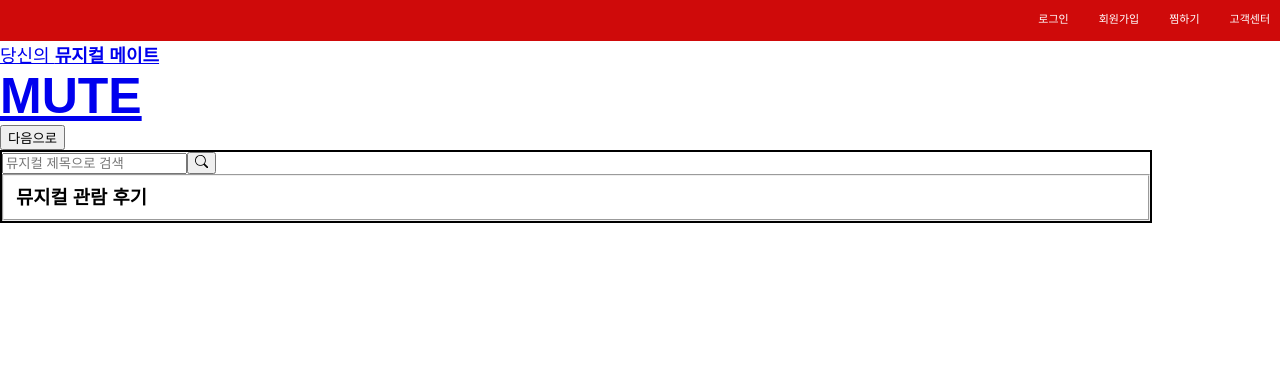
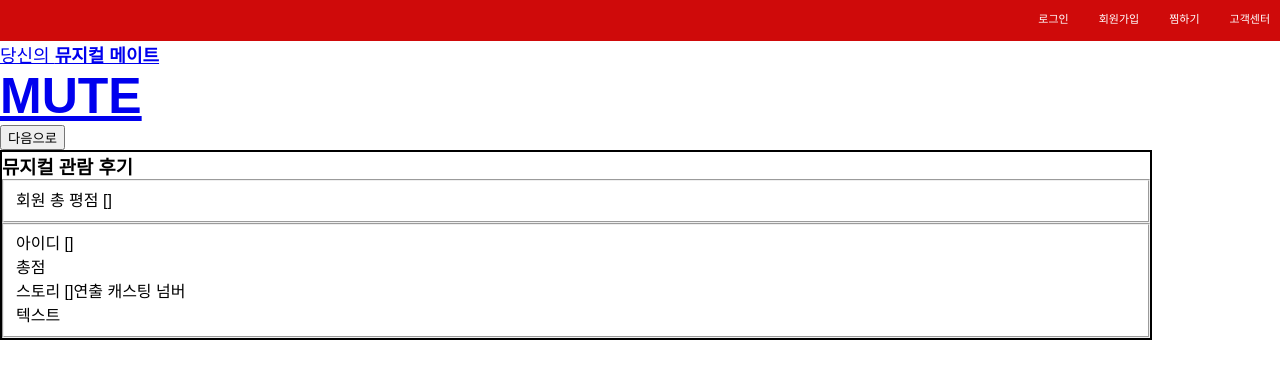
Before and after one commit to chanho2547/Final_Mute, a React (Create React App) app in the folder src/main/frontend/: page /Review in a window 1280 px wide. Shown: the top 378 px of the page. Built offline with nearby package versions, Linux system fonts and the light colour scheme.

Commit message:
도연/12.09/후기view

```diff
--- a/src/main/frontend/src/api/MuteApi.js
+++ b/src/main/frontend/src/api/MuteApi.js
@@ -27,14 +27,15 @@ const MuteApi =  {
         return await axios.post(MUTE_DOMAIN + "member/signup", signUpObj, HEADER);
     },
 
-    // 총평 후기 작성 - 도연
-    WriteTotal: async function(scoreStory, scoreDirect, scoreCast, scoreNumber, totalReview) {
+    // 뮤지컬 총평 후기 작성 - 도연
+    WriteTotal: async function(scoreStory, scoreDirect, scoreCast, scoreNumber, scoreAvgTotal, totalReview) {
         const reviewObj = {
             scoreStory: scoreStory,// 스토리 별점
             scoreDirect: scoreDirect, // 연출 별점
             scoreCast : scoreCast, // 캐스팅 별점
             scoreNumber : scoreNumber, // 넘버 별점
-            reviewMuTxt : totalReview // 뮤지컬 후기 텍스트
+            scoreAvgTotal : scoreAvgTotal, // 뮤지컬 총평 별점 총점
+            reviewMuTxt : totalReview // 뮤지컬 총평 후기 텍스트
         }
         return await axios.post(MUTE_DOMAIN + "review/writeTotal", reviewObj, HEADER);
     },
--- a/src/main/frontend/src/review/Review.js
+++ b/src/main/frontend/src/review/Review.js
@@ -5,6 +5,8 @@ import ReviewList from "./ReviewList";
 import ReviewTotal from "./ReviewTotal";
 import ReviewSeat from "./ReviewSeat";
 import Theater from "../theaterInfo/Theater";
+
+// 후기 탭 전체 틀 - 도연 작업 중
 
 const TmpBox = styled.div`
     width: 90%;
@@ -34,8 +36,6 @@ const Review = () => {
     const highFunction = () => {
         setCount(count + 1);
     }
-
-
 
 
     return (
@@ -69,6 +69,8 @@ const Review = () => {
 
 
 
+
+
         </div>
     );
 
--- a/src/main/frontend/src/review/ReviewList.js
+++ b/src/main/frontend/src/review/ReviewList.js
@@ -3,27 +3,57 @@ import { useState } from "react";
 import { BsSearch } from 'react-icons/bs';
 
 
+// 뮤지컬 총평 후기 view - 도연 작업중..
+
 const ReviewList = () => {
 
-// 검색창
-const [muInput, setMuInput] = useState("");
+    // 생각해보니 검색이 필요없음..
+    // why? => 이미 뮤지컬과 극장이 선택된 상태에서 후기 탭을 연거니까...
 
-const onChangeInput = (e) => {
-    setMuInput(e.target.value)
-};
+    // // 검색창
+    // const [muInput, setMuInput] = useState("");
 
-// 검색창 Api
-const onClickInput = async() => {
-    window.localStorage.setItem("input", muInput)
-}
+    // const onChangeInput = (e) => {
+    //     setMuInput(e.target.value)
+    // };
+
+    // // 검색창 Api
+    // const onClickInput = async() => {
+    //     window.localStorage.setItem("input", muInput)
+    // }
+
+
+    let whoLoginNow = window.localStorage.getItem("whoLogin");
+
+    let scoreStory = window.localStorage.getItem("story");
+    let scoreDirect = window.localStorage.getItem("Direct");
+    let scoreCast = window.localStorage.getItem("Cast");
+    let scoreNumber = window.localStorage.getItem("Number");
+
+    let totalReview = window.localStorage.getItem("ToTaltext"); // 텍스트
+
+
+
+
 
     return(
         <>
-        <input onChange={onChangeInput} placeholder="뮤지컬 제목으로 검색"/>
-        <button type="button" onClick={onClickInput}><BsSearch/></button>
+        {/* <input onChange={onChangeInput} placeholder="뮤지컬 제목으로 검색"/>
+        <button type="button" onClick={onClickInput}><BsSearch/></button> */}
+        <h3>뮤지컬 관람 후기</h3>
         <fieldset>
-            <h3>뮤지컬 관람 후기</h3>
+            <p>회원 총 평점 [{}]</p>
         </fieldset>
+        <fieldset>
+            <span>아이디 [{whoLoginNow}]</span><p>총점 {}</p>
+            <span>스토리 [{scoreStory}]</span>
+            <span>연출 {scoreDirect}</span>
+            <span>캐스팅 {scoreCast}</span>
+            <span>넘버 {scoreNumber}</span>
+            <p>텍스트 {totalReview}</p>
+        </fieldset>
+
+
         </>
     )
 }
--- a/src/main/frontend/src/review/ReviewSeat.js
+++ b/src/main/frontend/src/review/ReviewSeat.js
@@ -3,6 +3,8 @@ import { useState } from "react";
 import styled from "styled-components";
 import MuteApi from "../api/MuteApi";
 import Rating from "../util/Rating";
+
+// 좌석 후기 등록 - 도연 작업 중
 
 const ReviewSeat = () => {
 
--- a/src/main/frontend/src/review/ReviewTotal.js
+++ b/src/main/frontend/src/review/ReviewTotal.js
@@ -18,6 +18,8 @@ const ReviewTotal = (props) => {
     const [scoreDirect, setScoreDirect] = useState(''); // 연출 별점
     const [scoreCast, setScoreCast] = useState(''); // 캐스팅 별점
     const [scoreNumber, setScoreNumber] = useState(''); // 넘버 별점
+    const [scoreAvgTotal, setScoreAvgTotal] = useState(''); // 넘버 별점
+
     const [totalReview, setTotalReview] = useState(''); // 뮤지컬 후기 텍스트
 
     // 오류 메세지
@@ -84,6 +86,7 @@ const ReviewTotal = (props) => {
         setScoreNumber(text);
     }
 
+
     const onChangeTotalReview = (e) => {
         setTotalReview(e.target.value)
         if(e.target.value.length > 9 ) {
```
